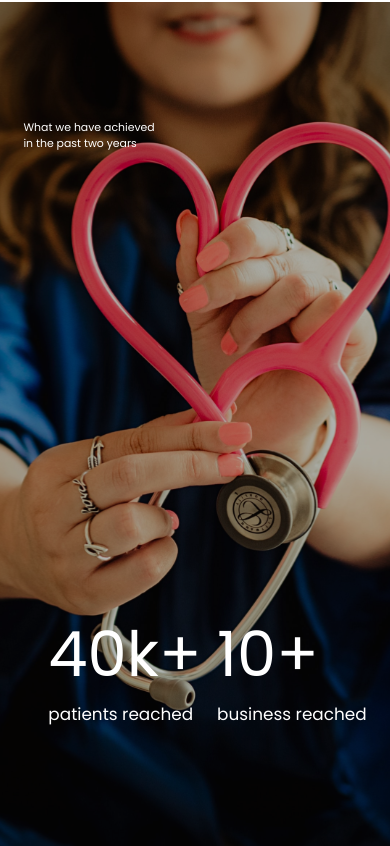
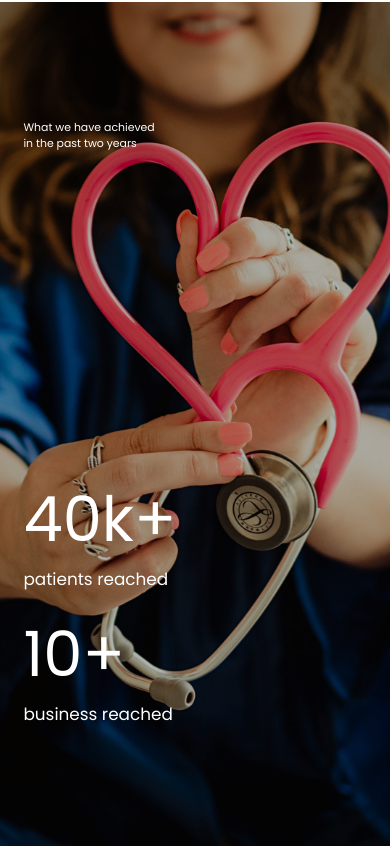
Before and after one commit to Lovethrech/BLOOM-Chel, a Vue app: page / in a window 390 px wide. Shown: the part 3315-4161 px from the top of the page. Built offline with nearby package versions, Linux system fonts and the light colour scheme; some icons are missing.

Commit message:
...working on home-achieved section component.

```diff
--- a/src/components/home/achieved/HomeAchievedDescBottom.vue
+++ b/src/components/home/achieved/HomeAchievedDescBottom.vue
@@ -45,4 +45,13 @@
         font-size:16vh;
     }
 }
+
+@media screen and (max-width:850px) {
+    .home-achieved-desc-bottom-main-ctn{
+        justify-content: left;
+    }
+    .home-achieved-desc-bottom-mini-ctn{
+        flex-direction: column;
+    }
+}
 </style>
```
